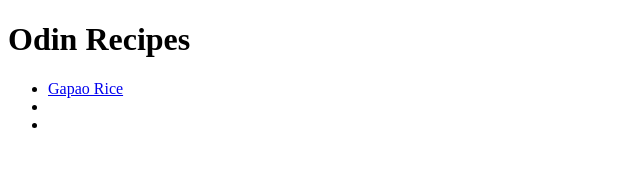
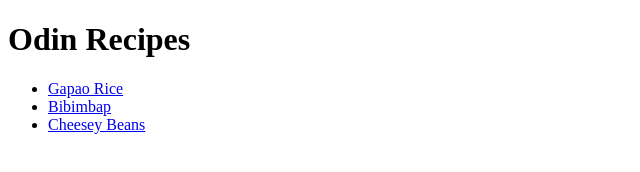
Before and after one commit to cnrfin/odin-recipes, a plain HTML site: page index.html in a window 1280 px wide. Shown: the whole page, without its empty margins (0-640 px from the left). Drawn offline with Linux system fonts and the light colour scheme.

Commit message:
Link were not visible and have now been fixed

```diff
--- a/index.html
+++ b/index.html
@@ -9,8 +9,8 @@
     <h1>Odin Recipes</h1>
     <ul>
         <li><a href="./recipes/gapao.html">Gapao Rice</a></li>
-        <li></li>
-        <li></li>
+        <li><a href="./recipes/bibimbap.html">Bibimbap</a></li>
+        <li><a href="./recipes/cheeseybeans.html">Cheesey Beans</a></li>
     </ul>
 </body>
 </html>
```
